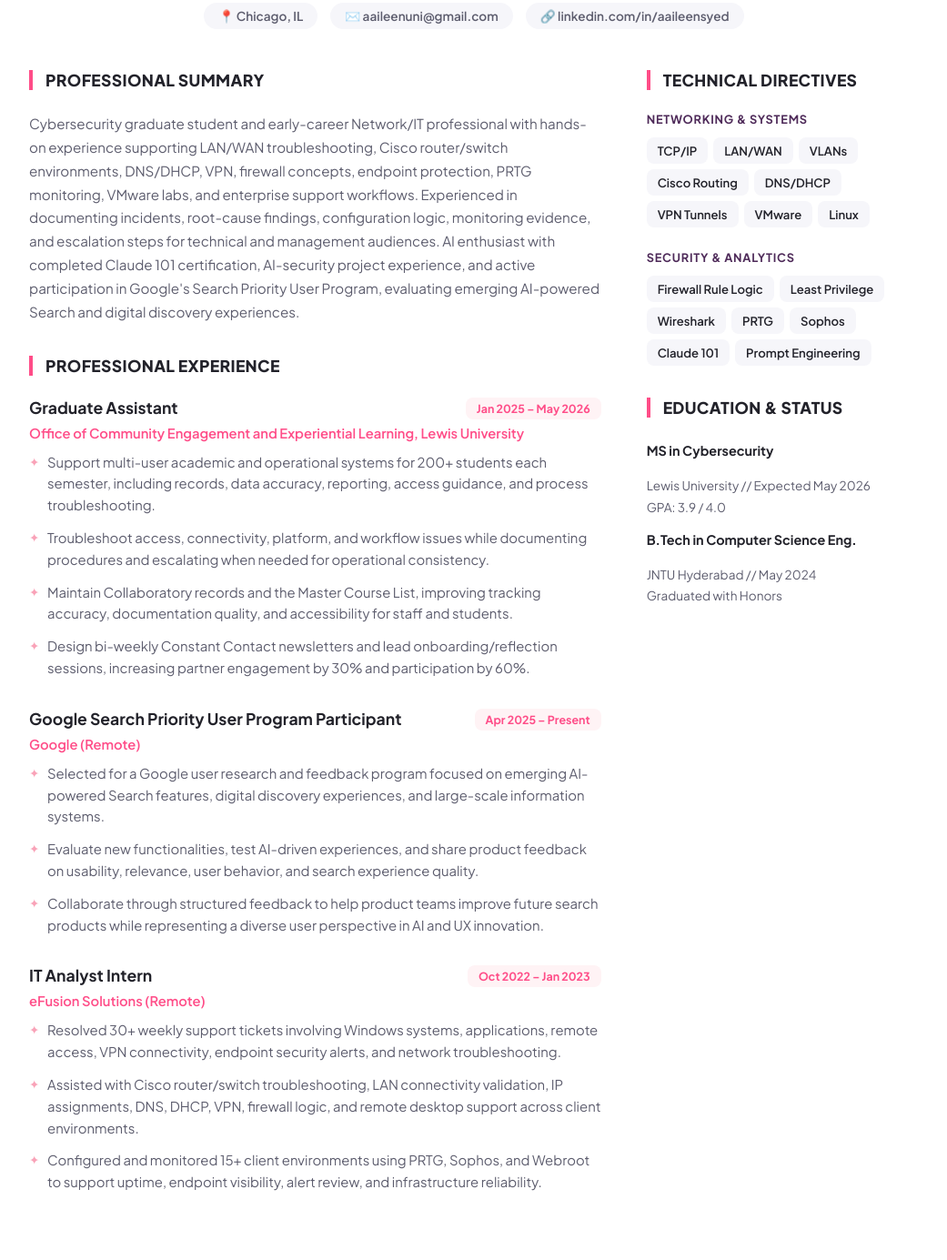
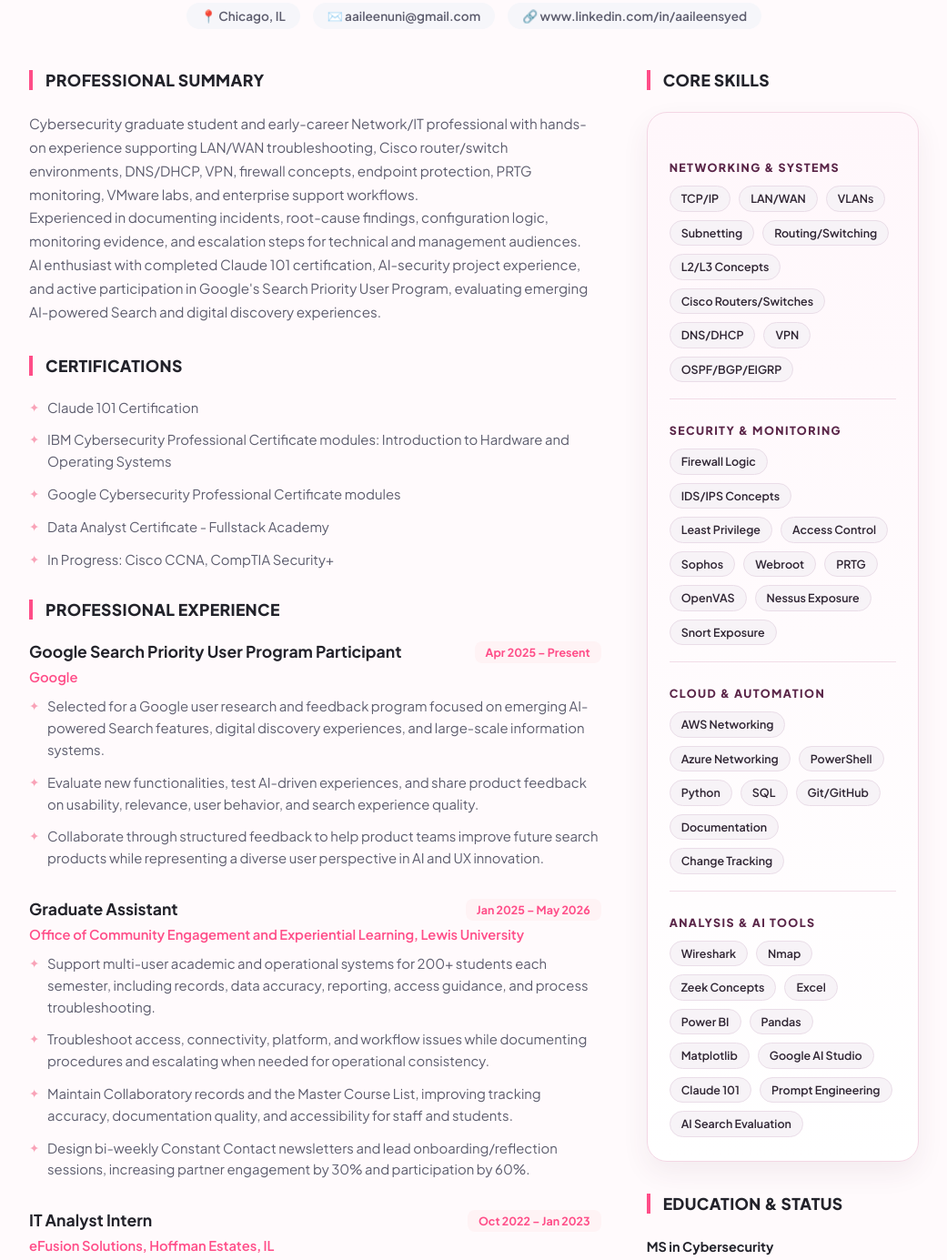
Before and after one commit to aaileenssyed/site, a plain HTML site: page index.html in a window 1280 px wide. Shown: the part 272-1657 px from the top of the page at 91% size, without its empty margins (119-1160 px from the left). Drawn offline with Linux system fonts and the light colour scheme.

Commit message:
Final edits

```diff
--- a/index.html
+++ b/index.html
@@ -3,7 +3,7 @@
 <head>
     <meta charset="UTF-8">
     <meta name="viewport" content="width=device-width, initial-scale=1.0">
-    <title>Aaileen Sarwar Syed | Premium 3D Mint-In-Box Portfolio</title>
+    <title>Aaileen Sarwar Syed | Portfolio</title>
     <link rel="stylesheet" href="style.css">
     <link rel="icon" type="image/x-icon" href="assets/favicon.ico">
     <link rel="preconnect" href="https://fonts.googleapis.com">
@@ -13,7 +13,7 @@
 <body>
 
     <nav class="navbar">
-        <div class="nav-brand">AAILEEN SARWAR SYED <span class="brand-separator">//</span> CYBERSECURITY INFRASTRUCTURE</div>
+        <div class="nav-brand">AAILEEN SARWAR SYED <span class="brand-separator">//</span> CYBERSECURITY AI</div>
         <button class="magic-toggle" id="viewToggleBtn" aria-label="Switch Portfolio View">
             <svg class="wand-icon" viewBox="0 0 24 24" fill="none" stroke="currentColor" stroke-width="2">
                 <path d="M15 4l5 5M3 21l12-12M20.5 2.5a2.121 2.121 0 0 1 3 3L21 8l-3-3 2.5-2.5zM19 12h2M12 5v2M17 7l1.5 1.5M11 13l-1.5 1.5" stroke-linecap="round" stroke-linejoin="round"/>
@@ -26,11 +26,11 @@
         <div class="resume-container">
             <header class="resume-header">
                 <h1>Aaileen Sarwar Syed</h1>
-                <p class="subtitle">Cybersecurity MS Graduate & Infrastructure Specialist</p>
+                <p class="subtitle">Cybersecurity MS Graduate & IT & Networking Specialist</p>
                 <div class="contact-chips">
                     <span class="chip">📍 Chicago, IL</span>
                     <span class="chip">✉️ aaileenuni@gmail.com</span>
-                    <span class="chip">🔗 linkedin.com/in/aaileensyed</span>
+                    <span class="chip">🔗 www.linkedin.com/in/aaileensyed</span>
                 </div>
             </header>
 
@@ -38,11 +38,39 @@
                 <div class="main-column">
                     <section class="resume-section">
                         <h2>Professional Summary</h2>
-                        <p>Cybersecurity graduate student and early-career Network/IT professional with hands-on experience supporting LAN/WAN troubleshooting, Cisco router/switch environments, DNS/DHCP, VPN, firewall concepts, endpoint protection, PRTG monitoring, VMware labs, and enterprise support workflows. Experienced in documenting incidents, root-cause findings, configuration logic, monitoring evidence, and escalation steps for technical and management audiences. AI enthusiast with completed Claude 101 certification, AI-security project experience, and active participation in Google's Search Priority User Program, evaluating emerging AI-powered Search and digital discovery experiences.</p>
+                        <p>Cybersecurity graduate student and early-career Network/IT professional with hands-on experience supporting LAN/WAN troubleshooting, Cisco router/switch environments, DNS/DHCP, VPN, firewall concepts, endpoint protection, PRTG monitoring, VMware labs, and enterprise support workflows.
+                        </br> Experienced in documenting incidents, root-cause findings, configuration logic, monitoring evidence, and escalation steps for technical and management audiences.
+                        </br> AI enthusiast with completed Claude 101 certification, AI-security project experience, and active participation in Google's Search Priority User Program, evaluating emerging AI-powered Search and digital discovery experiences.</p>
                     </section>
 
                      <section class="resume-section">
+                        <h2>Certifications</h2>
+
+                          <div class="timeline-item">
+                            <ul>
+                                <li>Claude 101 Certification</li>
+                                <li>IBM Cybersecurity Professional Certificate modules: Introduction to Hardware and Operating Systems </li>
+                                <li>Google Cybersecurity Professional Certificate modules</li>
+                                <li>Data Analyst Certificate - Fullstack Academy</li>
+                                <li>In Progress: Cisco CCNA, CompTIA Security+</li>
+                            </ul>
+                        </div>
+
+                    <section class="resume-section">
                         <h2>Professional Experience</h2>
+
+                          <div class="timeline-item">
+                            <div class="timeline-header">
+                                <h3>Google Search Priority User Program Participant</h3>
+                                <span class="date-badge">Apr 2025 – Present</span>
+                            </div>
+                            <div class="organization">Google </div>
+                            <ul>
+                                <li>Selected for a Google user research and feedback program focused on emerging AI-powered Search features, digital discovery experiences, and large-scale information systems.</li>
+                                <li>Evaluate new functionalities, test AI-driven experiences, and share product feedback on usability, relevance, user behavior, and search experience quality.</li>
+                                <li>Collaborate through structured feedback to help product teams improve future search products while representing a diverse user perspective in AI and UX innovation.</li>
+                            </ul>
+                        </div>
 
                         <div class="timeline-item">
                             <div class="timeline-header">
@@ -60,54 +88,100 @@
 
                         <div class="timeline-item">
                             <div class="timeline-header">
-                                <h3>Google Search Priority User Program Participant</h3>
-                                <span class="date-badge">Apr 2025 – Present</span>
-                            </div>
-                            <div class="organization">Google (Remote)</div>
-                            <ul>
-                                <li>Selected for a Google user research and feedback program focused on emerging AI-powered Search features, digital discovery experiences, and large-scale information systems.</li>
-                                <li>Evaluate new functionalities, test AI-driven experiences, and share product feedback on usability, relevance, user behavior, and search experience quality.</li>
-                                <li>Collaborate through structured feedback to help product teams improve future search products while representing a diverse user perspective in AI and UX innovation.</li>
-                            </ul>
-                        </div>
-
-                        <div class="timeline-item">
-                            <div class="timeline-header">
                                 <h3>IT Analyst Intern</h3>
                                 <span class="date-badge">Oct 2022 – Jan 2023</span>
                             </div>
-                            <div class="organization">eFusion Solutions (Remote)</div>
+                            <div class="organization">eFusion Solutions, Hoffman Estates, IL</div>
                             <ul>
                                 <li>Resolved 30+ weekly support tickets involving Windows systems, applications, remote access, VPN connectivity, endpoint security alerts, and network troubleshooting.</li>
                                 <li>Assisted with Cisco router/switch troubleshooting, LAN connectivity validation, IP assignments, DNS, DHCP, VPN, firewall logic, and remote desktop support across client environments.</li>
                                 <li>Configured and monitored 15+ client environments using PRTG, Sophos, and Webroot to support uptime, endpoint visibility, alert review, and infrastructure reliability.</li>
                             </ul>
                         </div>
+
+                          <div class="timeline-item">
+                            <div class="timeline-header">
+                                <h3>UI/UX Intern</h3>
+                                <span class="date-badge">May 2022  – July 2022 </span>
+                            </div>
+                            <div class="organization">Ikigai: The Art of Living, Hyderabad, TS </div>
+                            <ul>
+                                <li>Co-designed website UI using Figma and improved clarity, accessibility, and navigation through usability testing and competitor analysis.</li>
+                                <li>Conducted user research and created personas to inform design decisions and improve the overall user experience.</li>
+                            </ul>
+                        </div>
+
                     </section>
                 </div>
 
                 <div class="sidebar-column">
                     <section class="resume-section">
-                        <h2>Technical Directives</h2>
+                        <h2>Core Skills</h2>
+                        <div class="technical-directives">
     <div class="skill-group">
         <h3>Networking & Systems</h3>
         <div class="tag-cloud">
-                                <span class="skill-tag">TCP/IP</span><span class="skill-tag">LAN/WAN</span>
-                                <span class="skill-tag">VLANs</span><span class="skill-tag">Cisco Routing</span>
-                                <span class="skill-tag">DNS/DHCP</span><span class="skill-tag">VPN Tunnels</span>
-                                <span class="skill-tag">VMware</span><span class="skill-tag">Linux</span>
+            <span class="skill-tag">TCP/IP</span>
+            <span class="skill-tag">LAN/WAN</span>
+            <span class="skill-tag">VLANs</span>
+            <span class="skill-tag">Subnetting</span>
+            <span class="skill-tag">Routing/Switching</span>
+            <span class="skill-tag">L2/L3 Concepts</span>
+            <span class="skill-tag">Cisco Routers/Switches</span>
+            <span class="skill-tag">DNS/DHCP</span>
+            <span class="skill-tag">VPN</span>
+            <span class="skill-tag">OSPF/BGP/EIGRP</span>
         </div>
     </div>
 
-                        <div class="skill-group" style="margin-top: 25px;">
-                            <h3>Security & Analytics</h3>
+    <div class="skill-group">
+        <h3>Security & Monitoring</h3>
         <div class="tag-cloud">
-                                <span class="skill-tag">Firewall Rule Logic</span><span class="skill-tag">Least Privilege</span>
-                                <span class="skill-tag">Wireshark</span><span class="skill-tag">PRTG</span>
-                                <span class="skill-tag">Sophos</span><span class="skill-tag">Claude 101</span>
-                                <span class="skill-tag">Prompt Engineering</span>
+            <span class="skill-tag">Firewall Logic</span>
+            <span class="skill-tag">IDS/IPS Concepts</span>
+            <span class="skill-tag">Least Privilege</span>
+            <span class="skill-tag">Access Control</span>
+            <span class="skill-tag">Sophos</span>
+            <span class="skill-tag">Webroot</span>
+            <span class="skill-tag">PRTG</span>
+            <span class="skill-tag">OpenVAS</span>
+            <span class="skill-tag">Nessus Exposure</span>
+            <span class="skill-tag">Snort Exposure</span>
         </div>
     </div>
+
+    <div class="skill-group">
+        <h3>Cloud & Automation</h3>
+        <div class="tag-cloud">
+            <span class="skill-tag">AWS Networking</span>
+            <span class="skill-tag">Azure Networking</span>
+            <span class="skill-tag">PowerShell</span>
+            <span class="skill-tag">Python</span>
+            <span class="skill-tag">SQL</span>
+            <span class="skill-tag">Git/GitHub</span>
+            <span class="skill-tag">Documentation</span>
+            <span class="skill-tag">Change Tracking</span>
+        </div>
+    </div>
+
+    <div class="skill-group">
+        <h3>Analysis & AI Tools</h3>
+        <div class="tag-cloud">
+            <span class="skill-tag">Wireshark</span>
+            <span class="skill-tag">Nmap</span>
+            <span class="skill-tag">Zeek Concepts</span>
+            <span class="skill-tag">Excel</span>
+            <span class="skill-tag">Power BI</span>
+            <span class="skill-tag">Pandas</span>
+            <span class="skill-tag">Matplotlib</span>
+            <span class="skill-tag">Google AI Studio</span>
+            <span class="skill-tag">Claude 101</span>
+            <span class="skill-tag">Prompt Engineering</span>
+            <span class="skill-tag">AI Search Evaluation</span>
+        </div>
+    </div>
+</div>
+
                     </section>
 
                     <section class="resume-section">
@@ -151,14 +225,6 @@
                         <div class="chamber-content-carrier">
                             <img src="assets/avatar-doll.png" alt="Aaileen Character Figure" class="doll-render premium-3d-asset">
 
-                            <button class="barbie-speak-button" onclick="activateVoiceAI(event)" aria-label="Activate AI Speaker">
-                                <div class="speak-btn-pulse-wave"></div>
-                                <svg class="speak-mic-icon" viewBox="0 0 24 24" fill="none" stroke="currentColor" stroke-width="2.5">
-                                    <path d="M12 1a3 3 0 0 0-3 3v8a3 3 0 0 0 6 0V4a3 3 0 0 0-3-3z"/>
-                                    <path d="M19 10v2a7 7 0 0 1-14 0v-2M12 19v4M8 23h8"/>
-                                </svg>
-                                <span>SPEAK TO ME</span>
-                            </button>
 
                             <div class="character-identity-banner">
                                 <h3>AAILEEN AVATAR</h3>
--- a/script.js
+++ b/script.js
@@ -107,13 +107,14 @@
     'comp-coffee': `
         <h2 style="font-family: 'Fredoka', sans-serif; color: #4e2a59; font-size: 1.25rem;">☕ Current Coffee Order</h2>
         <div style="background: #fff3f5; border: 2px dashed #f9a3b8; padding: 14px; border-radius: 12px; margin-top: 12px;">
-            <p style="color: #22222a; font-weight: 700; font-size: 0.95rem;">Order: Vanilla Sweet Cream Cold Brew</p>
+            <p style="color: #22222a; font-weight: 700; font-size: 0.95rem;">Order: Caramel Macchiato, Extra Hot, Extra Whipping Cream</p>
             <p style="color: #5d5d6e; font-size: 0.88rem; margin-top: 4px;">Status: Actively fueling late-night lab evaluations</p>
         </div>`,
 
     'comp-tedx': `
         <h2 style="font-family: 'Fredoka', sans-serif; color: #4e2a59; font-size: 1.25rem;">🎙️ TEDxLewisUniversity Speaker</h2>
-        <p style="margin-top: 10px; color: #5d5d6e; font-size: 0.88rem; line-height: 1.55;">Delivered a main-stage presentation focused on exploring international student hiring barriers, breaking down systemic workforce communication gaps, and uncovering professional discovery opportunities.</p>`,
+        <p style="margin-top: 10px; color: #5d5d6e; font-size: 0.88rem; line-height: 1.55;">Delivered a main-stage presentation focused on exploring international student hiring barriers, breaking down systemic workforce communication gaps, and uncovering professional discovery opportunities.</p>
+        <p style="color: #5d5d6e; font-size: 0.88rem; margin-top: 4px;"><a href="https://www.youtube.com/watch?v=HxbVofakGqA" target="_blank" rel="noopener noreferrer">Watch the Talk</a></p>`,
 
     'comp-router': `
         <h2 style="font-family: 'Fredoka', sans-serif; color: #4e2a59; font-size: 1.25rem;">📟 IT Analyst Intern // eFusion Solutions</h2>
--- a/style.css
+++ b/style.css
@@ -347,6 +347,138 @@
     transform: none !important; /* Ensure it stays still on hover */
 }
 
+/* Main resume/page layout */
+.resume-container {
+    background: #fffafc;
+    color: #1f2230;
+    font-family: "Inter", "Poppins", Arial, sans-serif;
+}
+
+/* Section headers */
+.section-title,
+h2 {
+    font-size: 18px;
+    letter-spacing: 1.5px;
+    text-transform: uppercase;
+    color: #111827;
+    font-weight: 800;
+    border-left: 4px solid #ff5c93;
+    padding-left: 14px;
+    margin-bottom: 22px;
+}
+
+/* Professional summary text */
+.professional-summary p {
+    font-size: 15.5px;
+    line-height: 1.85;
+    color: #4b5563;
+    max-width: 680px;
+}
+
+/* Right sidebar */
+.sidebar,
+.technical-directives {
+    background: linear-gradient(180deg, #fff7fb 0%, #ffffff 100%);
+    border: 1px solid #f3d6e4;
+    border-radius: 22px;
+    padding: 26px 24px;
+    box-shadow: 0 12px 30px rgba(89, 38, 70, 0.07);
+}
+
+/* Technical Directives title */
+.technical-directives h2 {
+    margin-top: 0;
+    margin-bottom: 24px;
+}
+
+/* Skill groups */
+.skill-group {
+    margin-top: 26px !important;
+    padding-bottom: 18px;
+    border-bottom: 1px solid #f1dce7;
+}
+
+.skill-group:last-child {
+    border-bottom: none;
+    padding-bottom: 0;
+}
+
+/* Skill group headings */
+.skill-group h3 {
+    font-size: 12.5px;
+    letter-spacing: 1.4px;
+    text-transform: uppercase;
+    color: #5a2548;
+    font-weight: 800;
+    margin-bottom: 12px;
+}
+
+/* Tag container */
+.tag-cloud {
+    display: flex;
+    flex-wrap: wrap;
+    gap: 9px;
+}
+
+/* Skill tags */
+.skill-tag {
+    display: inline-flex;
+    align-items: center;
+    background: #f7f3f7;
+    color: #2f2533;
+    border: 1px solid #eadde8;
+    border-radius: 999px;
+    padding: 7px 12px;
+    font-size: 12.5px;
+    font-weight: 600;
+    line-height: 1;
+    white-space: nowrap;
+    transition: all 0.2s ease;
+}
+
+.skill-tag:hover {
+    background: #ffe7f1;
+    border-color: #ffb5d1;
+    transform: translateY(-1px);
+}
+
+/* Professional experience */
+.experience-item {
+    margin-bottom: 34px;
+}
+
+.experience-title {
+    font-size: 18px;
+    font-weight: 800;
+    color: #111827;
+    margin-bottom: 4px;
+}
+
+.company-name {
+    color: #ff4f88;
+    font-weight: 700;
+}
+
+.date-pill {
+    background: #fff0f5;
+    color: #ff4f88;
+    border-radius: 999px;
+    padding: 6px 14px;
+    font-size: 12px;
+    font-weight: 700;
+}
+
+/* Bullet points */
+.experience-item li {
+    color: #4b5563;
+    line-height: 1.75;
+    margin-bottom: 10px;
+}
+
+.experience-item li::marker {
+    color: #ff7aaa;
+}
+
 @media (max-width: 912px) {
     .resume-grid { grid-template-columns: 1fr; gap: 25px; }
     .blister-pack-tray { grid-template-columns: 1fr; }
```
Lines whose indentation alone changed are shown as unchanged.
